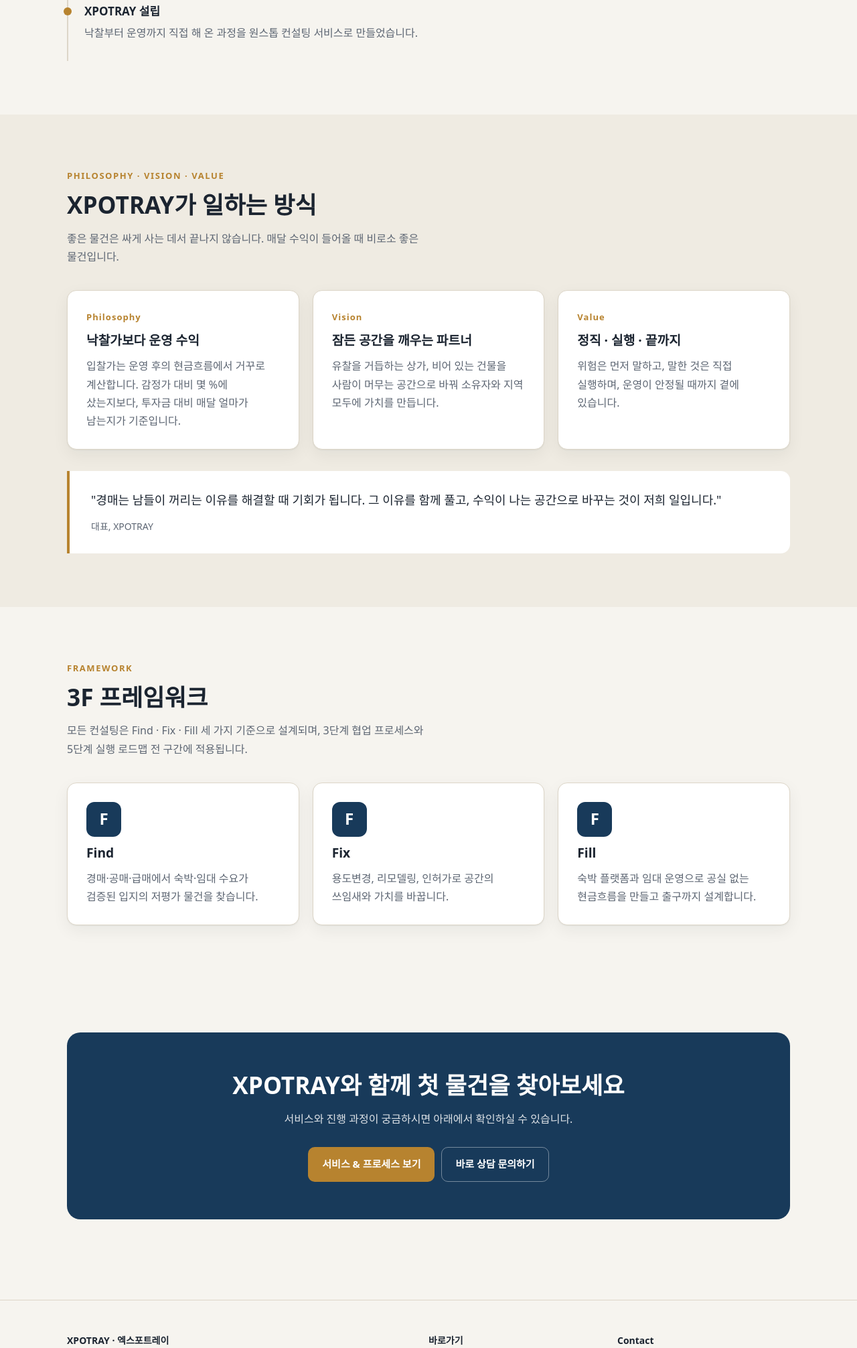
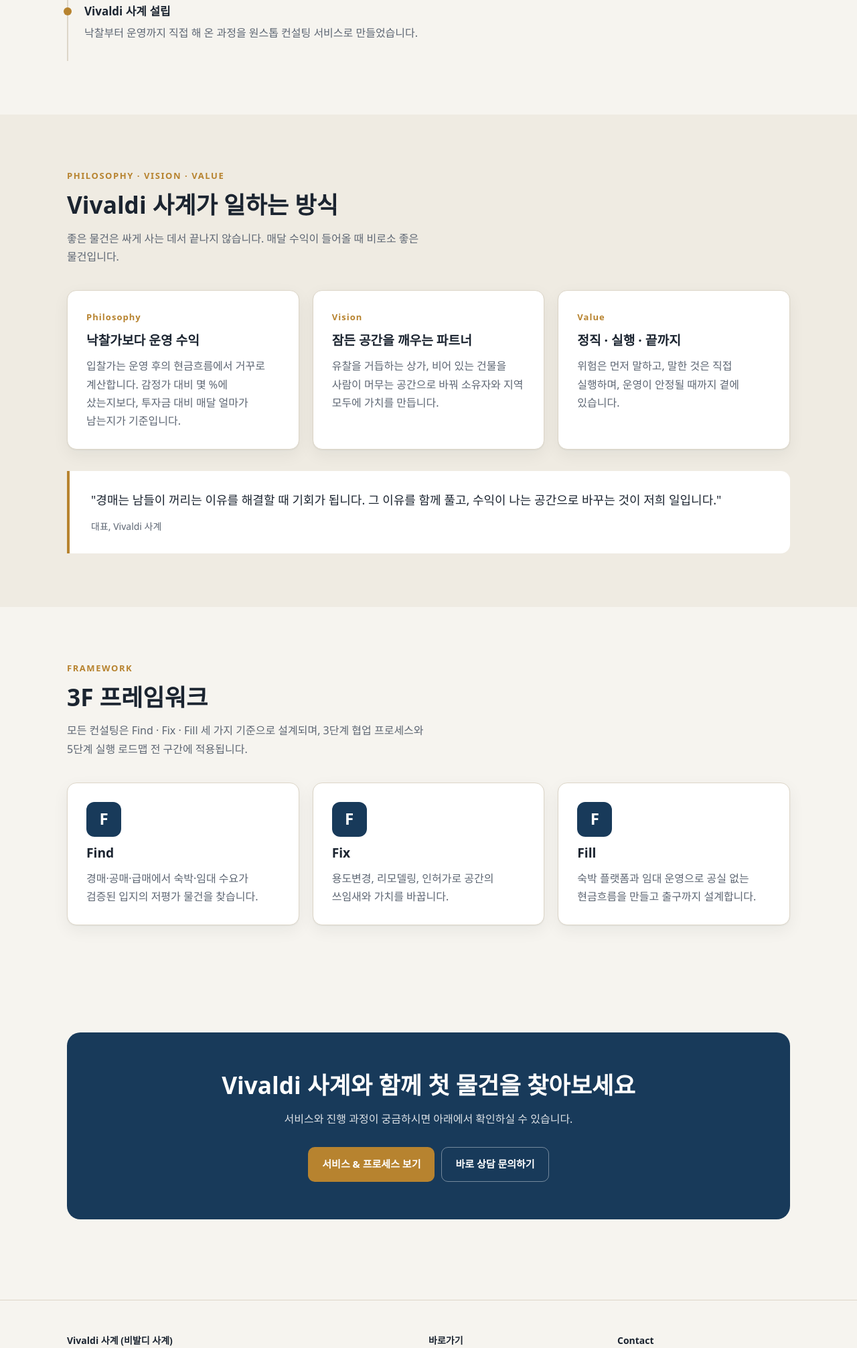
Before and after one commit to xpotray-kor/xpotray-kor.github.io, a plain HTML site: page about.html in a window 1280 px wide. Shown: the part 785-2797 px from the top of the page at 67% size. Drawn offline with Linux system fonts and the light colour scheme; a web font is replaced by a local one.

Commit message:
Rename site brand to Vivaldi 사계
Co-Authored-By: Claude Opus 5.5 <noreply@anthropic.com>
Claude-Session: https://claude.ai/code/session_01PWrYe6yMPj2uVnhqadwTRs

```diff
--- a/about.html
+++ b/about.html
@@ -3,7 +3,7 @@
 <head>
   <meta charset="utf-8">
   <meta name="viewport" content="width=device-width, initial-scale=1">
-  <title>회사소개 | XPOTRAY</title>
+  <title>회사소개 | Vivaldi 사계</title>
   <meta name="description" content="경매·공매 투자와 숙박업 운영을 직접 하는 대표가 실행 중심으로 상담합니다.">
   <link rel="icon" href="assets/favicon.svg" type="image/svg+xml">
   <link rel="stylesheet" href="https://cdn.jsdelivr.net/gh/orioncactus/pretendard@v1.3.9/dist/web/variable/pretendardvariable-dynamic-subset.css">
@@ -30,7 +30,7 @@
           <li><b>매매·임대 사업 확장</b><p>낙찰 물건을 임대 운영하고 되파는 과정에서 입지와 수익 구조를 보는 눈을 길렀습니다.</p></li>
           <li><b>에어비앤비·숙박업 운영</b><p>외국인 관광객 대상 숙소를 직접 운영하며 객실 단가, 가동률, 리뷰 관리 노하우를 쌓았습니다.</p></li>
           <li><b>서울 호스텔 오픈 준비</b><p>상가 경매 물건을 숙박시설로 바꾸는 용도변경과 인허가를 진행 중이며, 과정을 <a href="log.html">오픈 일지</a>로 공개합니다.</p></li>
-          <li><b>XPOTRAY 설립</b><p>낙찰부터 운영까지 직접 해 온 과정을 원스톱 컨설팅 서비스로 만들었습니다.</p></li>
+          <li><b>Vivaldi 사계 설립</b><p>낙찰부터 운영까지 직접 해 온 과정을 원스톱 컨설팅 서비스로 만들었습니다.</p></li>
         </ol>
       </div>
     </section>
@@ -38,7 +38,7 @@
     <section class="alt">
       <div class="container">
         <p class="eyebrow">Philosophy · Vision · Value</p>
-        <h2>XPOTRAY가 일하는 방식</h2>
+        <h2>Vivaldi 사계가 일하는 방식</h2>
         <p class="lead">좋은 물건은 싸게 사는 데서 끝나지 않습니다. 매달 수익이 들어올 때 비로소 좋은 물건입니다.</p>
         <div class="grid g3">
           <article class="card"><p class="num">Philosophy</p><h3>낙찰가보다 운영 수익</h3><p>입찰가는 운영 후의 현금흐름에서 거꾸로 계산합니다. 감정가 대비 몇 %에 샀는지보다, 투자금 대비 매달 얼마가 남는지가 기준입니다.</p></article>
@@ -47,7 +47,7 @@
         </div>
         <blockquote style="margin-top:32px">
           "경매는 남들이 꺼리는 이유를 해결할 때 기회가 됩니다. 그 이유를 함께 풀고, 수익이 나는 공간으로 바꾸는 것이 저희 일입니다."
-          <cite>대표, XPOTRAY</cite>
+          <cite>대표, Vivaldi 사계</cite>
         </blockquote>
       </div>
     </section>
@@ -68,7 +68,7 @@
     <section>
       <div class="container">
         <div class="cta-band">
-          <h2>XPOTRAY와 함께 첫 물건을 찾아보세요</h2>
+          <h2>Vivaldi 사계와 함께 첫 물건을 찾아보세요</h2>
           <p>서비스와 진행 과정이 궁금하시면 아래에서 확인하실 수 있습니다.</p>
           <div class="cta-row">
             <a class="btn btn-accent" href="services.html">서비스 & 프로세스 보기</a>
--- a/js/main.js
+++ b/js/main.js
@@ -1,7 +1,7 @@
 /* 사이트 공통 설정 — 상호, 연락처는 여기 한 곳만 바꾸면 전체 페이지에 반영됩니다. */
 const SITE = {
-  name: "XPOTRAY",
-  nameKo: "엑스포트레이",
+  name: "Vivaldi 사계",
+  nameKo: "비발디 사계",
   ceo: "대표 성함 입력",          // TODO: 대표 성함
   phone: "",                      // TODO: 예) 010-1234-5678 (비워두면 전화 버튼 숨김)
   email: "",                      // TODO: 문의 이메일
@@ -30,7 +30,7 @@ function renderHeader() {
   el.className = "site-header";
   el.innerHTML = `
     <div class="container">
-      <a class="logo" href="index.html"><span class="logo-mark" aria-hidden="true">X</span>${SITE.name}</a>
+      <a class="logo" href="index.html"><span class="logo-mark" aria-hidden="true">V</span>${SITE.name}</a>
       <button class="menu-btn" aria-expanded="false" aria-controls="nav">메뉴</button>
       <nav class="nav" id="nav" aria-label="주 메뉴">${links}
         <a class="btn btn-primary btn-sm" href="${kakaoHref()}">무료 상담</a>
@@ -56,7 +56,7 @@ function renderFooter() {
   el.innerHTML = `
     <div class="container">
       <div>
-        <h4>${SITE.name} · ${SITE.nameKo}</h4>
+        <h4>${SITE.name} (${SITE.nameKo})</h4>
         <p style="margin:0 0 8px">경매·공매로 싸게 사고, 고쳐서, 숙박과 임대로 채웁니다.<br>낙찰부터 운영까지 한 팀이 끝까지 책임지는 부동산 파트너.</p>
         <p style="margin:0">© ${new Date().getFullYear()} ${SITE.name}. All rights reserved.</p>
       </div>
```
Also changed, not shown: automation.html (+1 -1 lines), contact.html (+2 -2 lines), diagnosis.html (+1 -1 lines), index.html (+3 -3 lines), services.html (+2 -2 lines), assets/favicon.svg.
